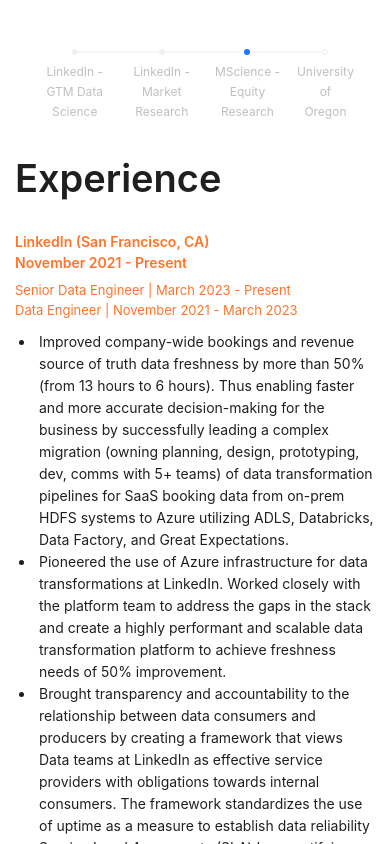
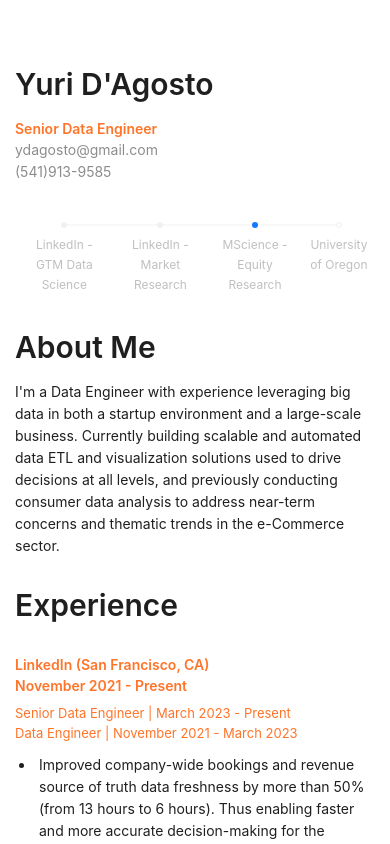
Before and after one commit to ydagosto/yurfolio, a React (Create React App) app: page / in a window 390 px wide. Shown: the top 844 px of the page. Built offline with nearby package versions, Linux system fonts and the light colour scheme.

Commit message:
adding about me page

```diff
--- a/src/components/NavBar.tsx
+++ b/src/components/NavBar.tsx
@@ -1,4 +1,4 @@
-import React, { useState } from "react";
+import { useState } from "react";
 import {
   AppstoreOutlined,
   MailOutlined,
--- /dev/null
+++ b/src/components/TagLine.tsx
@@ -0,0 +1,24 @@
+import { Avatar, Typography } from "antd";
+import { FaUser } from "react-icons/fa";
+
+const { Title, Text } = Typography;
+
+const TagLine = () => {
+  return (
+    <div
+      className="tag-line"
+      style={{ display: "flex", flexDirection: "column" }}
+    >
+      <Title level={2} className="full-name">
+        Yuri D'Agosto
+      </Title>
+      <Title level={5} className="title">
+        Senior Data Engineer
+      </Title>
+      <Text type="secondary">ydagosto@gmail.com</Text>
+      <Text type="secondary">(541)913-9585</Text>
+    </div>
+  );
+};
+
+export default TagLine;
--- a/src/pages/Resume.tsx
+++ b/src/pages/Resume.tsx
@@ -4,8 +4,9 @@ import ExperienceItem from "../components/ExperienceItem";
 import { useEffect, useState } from "react";
 import "../styles.scss";
 import EducationItem from "../components/EducationItem";
+import TagLine from "../components/TagLine";
 
-const { Title } = Typography;
+const { Title, Paragraph } = Typography;
 
 const experienceData: any = {
   "GTM Data Science": {
@@ -155,17 +156,33 @@ const Resume = () => {
     <div className="resume-container">
       <div className="resume">
         <div className="sidebar">
+          <TagLine />
           <TimeLine
             timelinePointer={timelinePointer}
             screenWidth={screenWidth}
           />
         </div>
         <div className="main-body">
-          <Title className="resume-header">Experience</Title>
+          <Title level={2} className="resume-header">
+            About Me
+          </Title>
+          <Paragraph className="about-me-text">
+            I'm a Data Engineer with experience leveraging big data in both a
+            startup environment and a large-scale business. Currently building
+            scalable and automated data ETL and visualization solutions used to
+            drive decisions at all levels, and previously conducting consumer
+            data analysis to address near-term concerns and thematic trends in
+            the e-Commerce sector.
+          </Paragraph>
+          <Title level={2} className="resume-header">
+            Experience
+          </Title>
           {resumeKeys.map((key: string) => (
             <ExperienceItem positionKey={key} data={experienceData[key]} />
           ))}
-          <Title className="resume-header">Education</Title>
+          <Title level={2} className="resume-header">
+            Education
+          </Title>
           <EducationItem screenWidth={screenWidth} />
         </div>
       </div>
--- a/src/styles.scss
+++ b/src/styles.scss
@@ -1,3 +1,6 @@
+.ant-tooltip{
+    display: none;
+}
 .resume-container{
     display: flex;
     flex-direction: column;
@@ -15,22 +18,39 @@
         }
         .sidebar{
             position: sticky;
-            top: 95px;
+            top: 60px;
             height: 100%;
-            color: #ff7429;
             z-index: 1;
             background-color: white;
             @media (max-width: 768px) {
-                top: 0px;
+                top: -170px;
                 padding-top: 20px;
                 align-items: center;
-                padding-left: 30px;
-                padding-right: 30px;
+                padding-left: 15px;
+                padding-right: 15px;
+            }
+            .tag-line{
+                padding-bottom: 50px;
+                padding-left: 5px;
+                @media (max-width: 768px) {
+                    padding-left: 0px;
+                    padding-bottom: 30px;
+                }
+                .title{
+                    margin-right: auto;
+                    margin-top: 0;
+                    color: #ff7429;
+                    font-size: large;
+                    margin-bottom: 0;
+                    @media (max-width: 768px) {
+                        font-size: 14px;
+                    }
+                }
             }
             .timeline-container{
                 display: flex;
                 width: 280px;
-                height: calc(100vh - 95px);
+                height: calc(100vh - 270px);
                 @media (max-width: 768px) {
                     height: 100%;
                     align-items: center;
@@ -61,6 +81,12 @@
                 @media (max-width: 768px) {
                     padding: 15px;
                     margin: 0;
+                }
+            }
+            .about-me-text{
+                @media (max-width: 768px) {
+                padding-left: 15px;
+                padding-right: 15px;
                 }
             }
             .resume-section{
```
